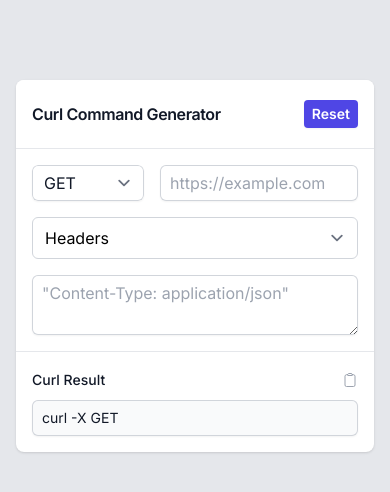
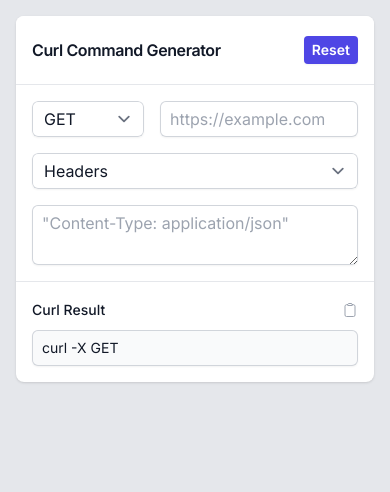
Before and after one commit to ibrahimalanshor/curl-command-builder, a Vue app: page / in a window 390 px wide. Shown: the top 492 px of the page. Built offline with nearby package versions, Linux system fonts and the light colour scheme.

Commit message:
feat: responsive

```diff
--- a/src/components/base/base-container.vue
+++ b/src/components/base/base-container.vue
@@ -1,5 +1,5 @@
 <template>
-  <div class="mx-auto max-w-5xl py-20 px-4 sm:px-6 lg:px-8">
+  <div class="mx-auto max-w-5xl py-4 sm:py-8 lg:py-20 px-4 sm:px-6 lg:px-8">
     <slot />
   </div>
 </template>
--- a/src/components/base/base-tab.vue
+++ b/src/components/base/base-tab.vue
@@ -1,5 +1,6 @@
 <script setup>
 import { computed } from 'vue';
+import BaseSelect from 'src/components/base/base-select.vue';
 
 const props = defineProps({
   tabs: {
@@ -44,15 +45,13 @@ function handleClickItem(item) {
     <div class="sm:hidden">
       <label for="tabs" class="sr-only">Select a tab</label>
       <!-- Use an "onChange" listener to redirect the user to the selected tab URL. -->
-      <select
-        id="tabs"
-        name="tabs"
-        class="block w-full rounded-md border-gray-300 focus:border-indigo-500 focus:ring-indigo-500"
-      >
-        <option v-for="tab in tabs" :key="tab.name" :selected="tab.current">
-          {{ tab.name }}
-        </option>
-      </select>
+      <base-select
+        :options="tabs"
+        fullwidth
+        :with-label="false"
+        :with-placeholder="false"
+        v-model="active"
+      />
     </div>
     <div class="hidden sm:block">
       <nav class="flex space-x-4" aria-label="Tabs">
--- a/src/pages/index-page.vue
+++ b/src/pages/index-page.vue
@@ -227,7 +227,7 @@ watch(curlOptions, () => {
               }"
             >
               <template #action>
-                <base-action-button v-on:click="handleCopy">
+                <base-action-button class="relative" v-on:click="handleCopy">
                   <clipboard-icon class="w-4 h-4"></clipboard-icon>
                 </base-action-button>
               </template>
```
